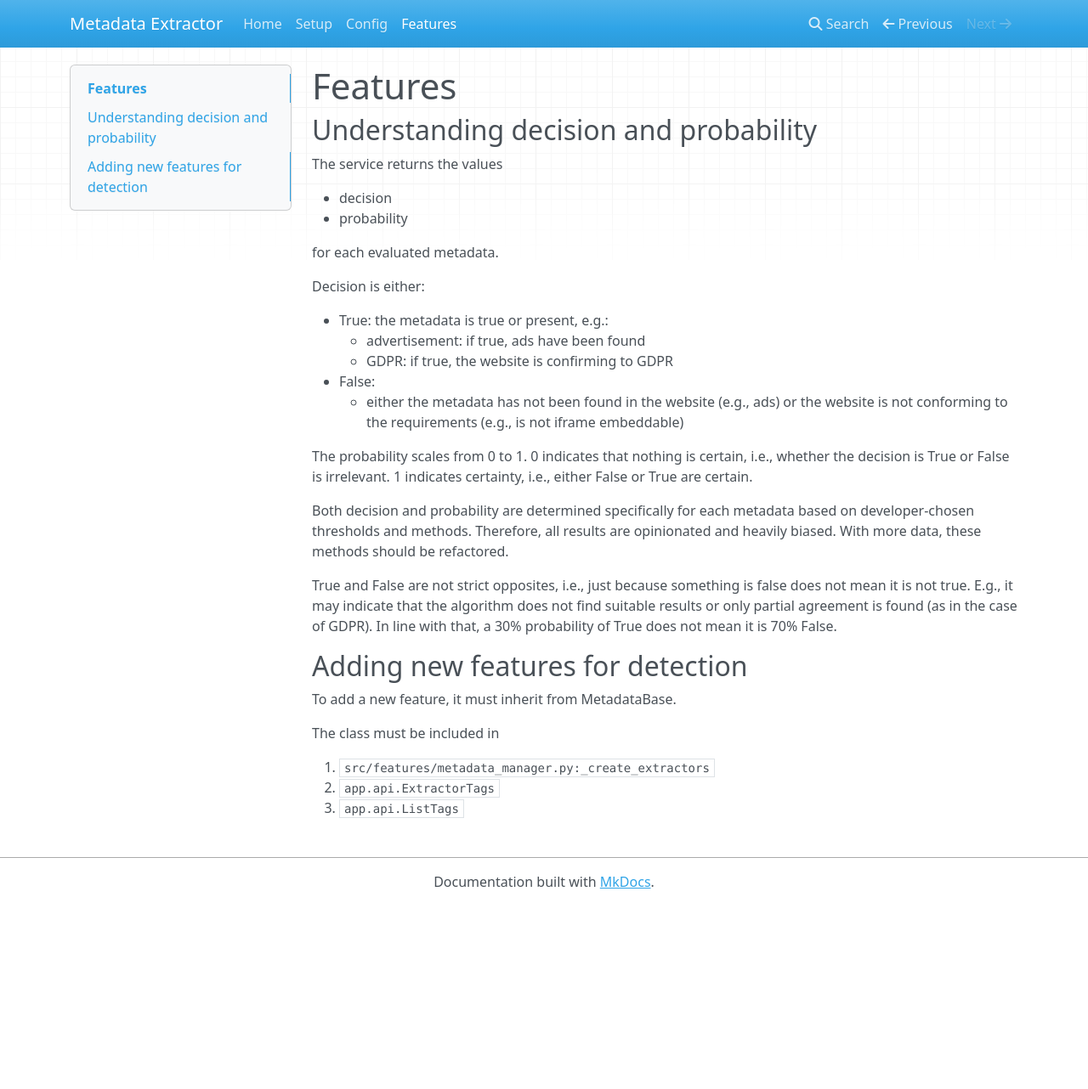
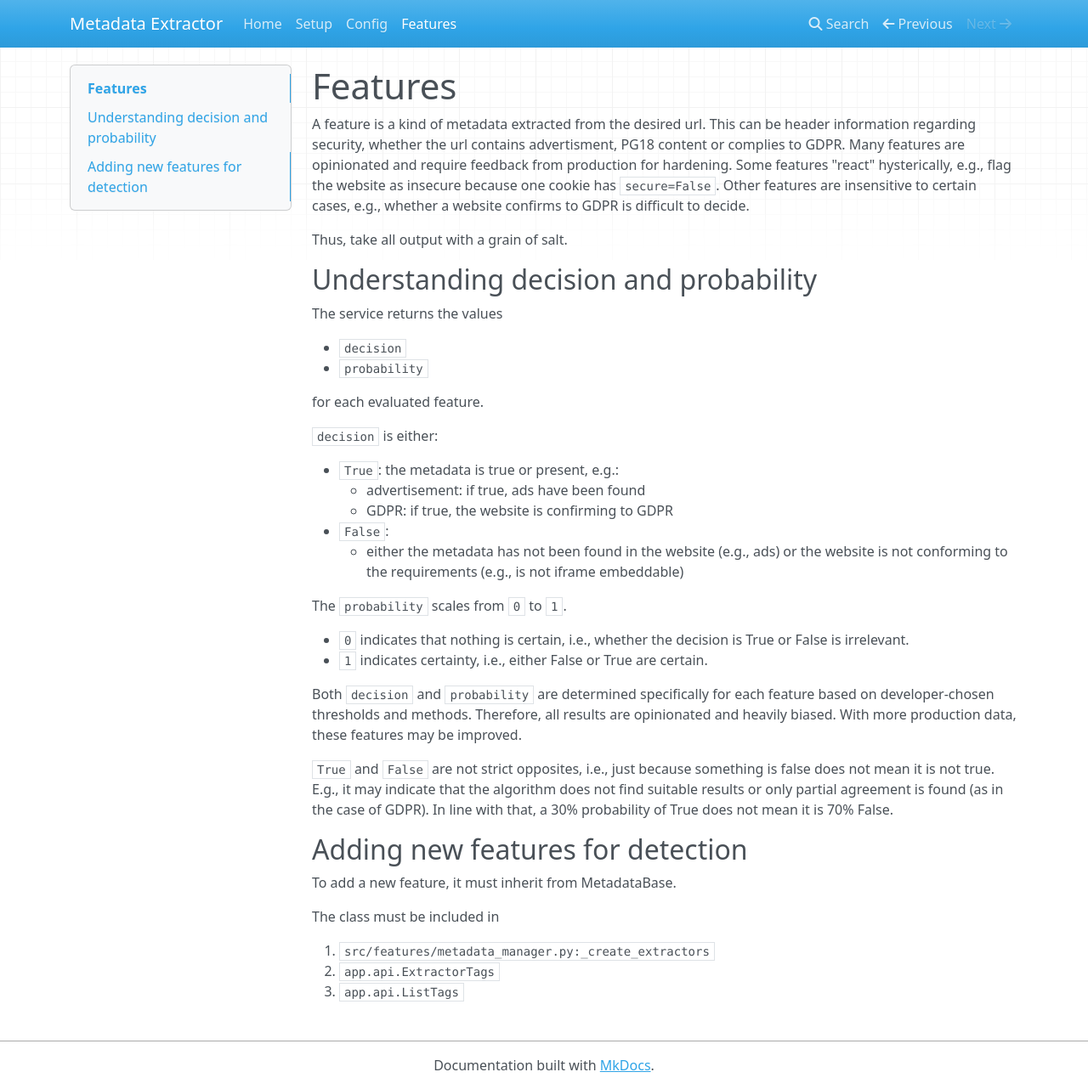
Before and after one commit to openeduhub/metalookup, an MkDocs documentation site: the page built from docs/features.md, in a window 1280 px wide and 1282 px high. Shown: the whole window at 85% size. Built offline with MkDocs 1.6.1, drawn with Linux system fonts in a browser that asks for light colours; nearby versions of some CDN libraries.

Commit message:
Dev (#65)
* - Implementing dev profiler to profile test functions
- Refactoring top-level-domain extraction to bypass the issue of not being able to cache inside the docker container

* - Implementing pyinstrument for improved profiling

* - Updating documentation
- Adding description to API

```diff
--- a/docs/features.md
+++ b/docs/features.md
@@ -1,34 +1,43 @@
 # Features
+
+A feature is a kind of metadata extracted from the desired url.
+This can be header information regarding security, whether the url contains advertisment, PG18 content or complies to GDPR.
+Many features are opinionated and require feedback from production for hardening.
+Some features "react" hysterically, e.g., flag the website as insecure because one cookie has `secure=False`.
+Other features are insensitive to certain cases, e.g., whether a website confirms to GDPR is difficult to decide.
+
+Thus, take all output with a grain of salt.
 
 ## Understanding decision and probability
 
 The service returns the values
 
-- decision
-- probability
+- `decision`
+- `probability`
 
-for each evaluated metadata.
+for each evaluated feature.
 
-Decision is either:
+`decision` is either:
 
-- True:
+- `True`:
   the metadata is true or present, e.g.:
     - advertisement: if true, ads have been found
     - GDPR: if true, the website is confirming to GDPR
-- False:
+- `False`:
     - either the metadata has not been found in the website (e.g., ads)
       or the website is not conforming to the requirements (e.g., is not iframe embeddable)
 
-The probability scales from 0 to 1.
-0 indicates that nothing is certain, i.e., whether the decision is True or False is irrelevant.
-1 indicates certainty, i.e., either False or True are certain.
+The `probability` scales from `0` to `1`.
 
-Both decision and probability are determined specifically for each metadata based on developer-chosen thresholds and
+- `0` indicates that nothing is certain, i.e., whether the decision is True or False is irrelevant.
+- `1` indicates certainty, i.e., either False or True are certain.
+
+Both `decision` and `probability` are determined specifically for each feature based on developer-chosen thresholds and
 methods.
 Therefore, all results are opinionated and heavily biased.
-With more data, these methods should be refactored.
+With more production data, these features may be improved.
 
-True and False are not strict opposites, i.e., just because something is false does not mean it is not true.
+`True` and `False` are not strict opposites, i.e., just because something is false does not mean it is not true.
 E.g., it may indicate that the algorithm does not find suitable results or only partial agreement is found
 (as in the case of GDPR).
 In line with that, a 30% probability of True does not mean it is 70% False.
```
Also changed, not shown: docs/config.md (+2 -3 lines), docs/index.md (+1 -1 lines), docs/setup.md (+3 -3 lines), 2 other files.
